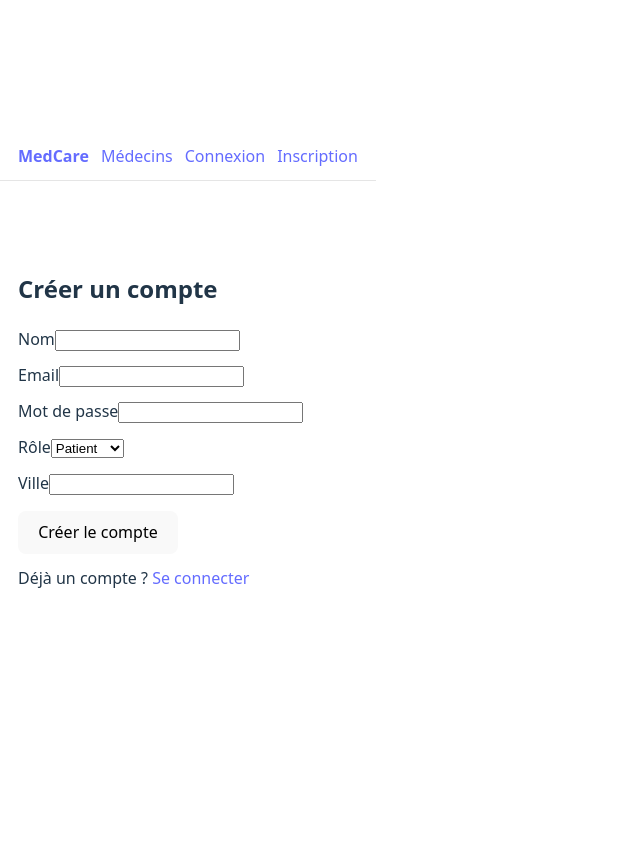
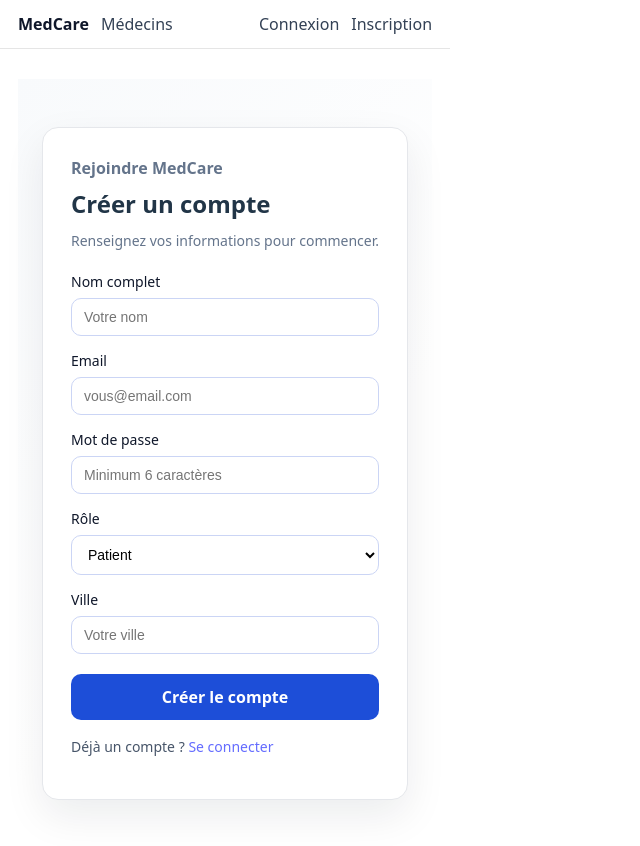
Before and after one commit to dzc1ph3r/Medical, a React app in the folder frontend/: page /register in a window 1280 px wide. Shown: the top 846 px of the page, without its empty margins (0-640 px from the left). Before the commit the page ends 800 px from the top, so only its background shows below. Built offline with nearby package versions, Linux system fonts and the light colour scheme; the HTML template or start-up script is replaced by a standard one.

Commit message:
style auth pages and enhance navbar

```diff
--- a/frontend/src/components/Navbar.tsx
+++ b/frontend/src/components/Navbar.tsx
@@ -10,6 +10,9 @@ export default function Navbar() {
     navigate("/login", { replace: true });
   };
 
+  const dashboardPath =
+    user?.role === "DOCTOR" ? "/doctor/dashboard" : "/patient/dashboard";
+
   return (
     <header
       style={{
@@ -19,33 +22,73 @@ export default function Navbar() {
         alignItems: "center",
         justifyContent: "space-between",
         gap: 12,
+        background: "#ffffff",
       }}
     >
       <div style={{ display: "flex", alignItems: "center", gap: 12 }}>
-        <Link to="/" style={{ fontWeight: 700, textDecoration: "none" }}>
+        <Link to="/" style={{ fontWeight: 700, textDecoration: "none", color: "#0f172a" }}>
           MedCare
         </Link>
 
         <nav style={{ display: "flex", gap: 12 }}>
-          <Link to="/">Médecins</Link>
+          <Link to="/" style={{ textDecoration: "none", color: "#334155" }}>
+            Médecins
+          </Link>
 
-          {user?.role === "PATIENT" && <Link to="/patient/dashboard">Mes RDV</Link>}
-          {user?.role === "DOCTOR" && <Link to="/doctor/dashboard">Calendrier</Link>}
+          {user?.role === "PATIENT" && (
+            <Link to="/patient/dashboard" style={{ textDecoration: "none", color: "#334155" }}>
+              Mes RDV
+            </Link>
+          )}
+          {user?.role === "DOCTOR" && (
+            <Link to="/doctor/dashboard" style={{ textDecoration: "none", color: "#334155" }}>
+              Calendrier
+            </Link>
+          )}
         </nav>
       </div>
 
       <div style={{ display: "flex", alignItems: "center", gap: 12 }}>
         {!user ? (
           <>
-            <Link to="/login">Connexion</Link>
-            <Link to="/register">Inscription</Link>
+            <Link to="/login" style={{ textDecoration: "none", color: "#334155" }}>
+              Connexion
+            </Link>
+            <Link to="/register" style={{ textDecoration: "none", color: "#334155" }}>
+              Inscription
+            </Link>
           </>
         ) : (
           <>
-            <span style={{ opacity: 0.8 }}>
+            <Link
+              to={dashboardPath}
+              style={{
+                padding: "6px 12px",
+                borderRadius: 999,
+                background: "#1d4ed8",
+                color: "#fff",
+                fontSize: 13,
+                textDecoration: "none",
+                fontWeight: 600,
+              }}
+            >
+              Dashboard
+            </Link>
+            <span style={{ opacity: 0.8, color: "#475569" }}>
               {user.name} — <b>{user.role}</b>
             </span>
-            <button onClick={onLogout}>Déconnexion</button>
+            <button
+              onClick={onLogout}
+              style={{
+                padding: "6px 12px",
+                borderRadius: 8,
+                border: "1px solid #e2e8f0",
+                background: "#f8fafc",
+                cursor: "pointer",
+              }}
+            >
+              Déconnexion
+            </button>
           </>
         )}
       </div>
--- a/frontend/src/pages/Login.tsx
+++ b/frontend/src/pages/Login.tsx
@@ -19,6 +19,17 @@ export default function Login() {
   const onSubmit = async (e: React.FormEvent) => {
     e.preventDefault();
     setError(null);
+
+    if (!email.trim() || !password.trim()) {
+      setError("Veuillez renseigner votre email et mot de passe.");
+      return;
+    }
+
+    if (password.trim().length < 6) {
+      setError("Le mot de passe doit contenir au moins 6 caractères.");
+      return;
+    }
+
     setLoading(true);
 
     try {
@@ -47,40 +58,97 @@ export default function Login() {
   };
 
   return (
-    <div style={{ maxWidth: 420, margin: "60px auto" }}>
-      <h2>Connexion</h2>
+    <div
+      style={{
+        minHeight: "calc(100vh - 80px)",
+        display: "flex",
+        alignItems: "center",
+        justifyContent: "center",
+        padding: 24,
+        background: "linear-gradient(135deg, #f4f8ff 0%, #ffffff 60%)",
+      }}
+    >
+      <div
+        style={{
+          width: "100%",
+          maxWidth: 420,
+          padding: 28,
+          borderRadius: 16,
+          background: "#ffffff",
+          boxShadow: "0 16px 40px rgba(15, 23, 42, 0.08)",
+          border: "1px solid #e5e7eb",
+        }}
+      >
+        <div style={{ marginBottom: 20 }}>
+          <p style={{ margin: 0, color: "#64748b", fontWeight: 600 }}>Bienvenue</p>
+          <h2 style={{ margin: "6px 0 0" }}>Connexion</h2>
+          <p style={{ margin: "8px 0 0", color: "#64748b", fontSize: 14 }}>
+            Accédez à votre espace MedCare en quelques secondes.
+          </p>
+        </div>
 
-      <form onSubmit={onSubmit}>
-        <div>
-          <label>Email</label>
+        <form onSubmit={onSubmit} style={{ display: "grid", gap: 14 }}>
+          <label style={{ display: "grid", gap: 6, fontSize: 14, color: "#0f172a" }}>
+            Email
             <input
               type="email"
               value={email}
               onChange={(e) => setEmail(e.target.value)}
               required
+              placeholder="vous@email.com"
+              style={{
+                padding: "10px 12px",
+                borderRadius: 10,
+                border: "1px solid #cbd5f5",
+                fontSize: 14,
+              }}
             />
-        </div>
+          </label>
 
-        <div style={{ marginTop: 12 }}>
-          <label>Mot de passe</label>
+          <label style={{ display: "grid", gap: 6, fontSize: 14, color: "#0f172a" }}>
+            Mot de passe
             <input
               type="password"
               value={password}
               onChange={(e) => setPassword(e.target.value)}
               required
+              placeholder="••••••••"
+              style={{
+                padding: "10px 12px",
+                borderRadius: 10,
+                border: "1px solid #cbd5f5",
+                fontSize: 14,
+              }}
             />
-        </div>
+          </label>
 
-        {error && <p style={{ color: "red", marginTop: 10 }}>{error}</p>}
+          {error && (
+            <p style={{ color: "#b91c1c", margin: 0, fontSize: 13 }}>{error}</p>
+          )}
 
-        <button type="submit" disabled={loading} style={{ marginTop: 16 }}>
+          <button
+            type="submit"
+            disabled={loading}
+            style={{
+              marginTop: 6,
+              padding: "12px 16px",
+              borderRadius: 10,
+              border: "none",
+              background: "#1d4ed8",
+              color: "#fff",
+              fontWeight: 600,
+              cursor: "pointer",
+              opacity: loading ? 0.7 : 1,
+            }}
+          >
             {loading ? "Connexion..." : "Se connecter"}
           </button>
         </form>
 
-      <p style={{ marginTop: 12 }}>
+        <p style={{ marginTop: 16, fontSize: 14, color: "#475569" }}>
           Pas encore de compte ? <Link to="/register">Créer un compte</Link>
         </p>
       </div>
+    </div>
   );
 }
--- a/frontend/src/pages/Register.tsx
+++ b/frontend/src/pages/Register.tsx
@@ -19,10 +19,32 @@ export default function Register() {
   const [city, setCity] = useState("");
   const [loading, setLoading] = useState(false);
   const [error, setError] = useState<string | null>(null);
+  const [fieldErrors, setFieldErrors] = useState<{
+    name?: string;
+    email?: string;
+    password?: string;
+    specialty?: string;
+  }>({});
 
   const onSubmit = async (event: React.FormEvent) => {
     event.preventDefault();
     setError(null);
+    const nextFieldErrors: typeof fieldErrors = {};
+
+    if (!name.trim()) nextFieldErrors.name = "Le nom est requis.";
+    if (!email.trim()) nextFieldErrors.email = "L'email est requis.";
+    if (!password.trim()) {
+      nextFieldErrors.password = "Le mot de passe est requis.";
+    } else if (password.trim().length < 6) {
+      nextFieldErrors.password = "Minimum 6 caractères.";
+    }
+    if (role === "DOCTOR" && !specialty.trim()) {
+      nextFieldErrors.specialty = "La spécialité est obligatoire.";
+    }
+
+    setFieldErrors(nextFieldErrors);
+    if (Object.keys(nextFieldErrors).length > 0) return;
+
     setLoading(true);
 
     try {
@@ -55,69 +77,184 @@ export default function Register() {
   };
 
   return (
-    <div style={{ maxWidth: 480, margin: "60px auto" }}>
-      <h2>Créer un compte</h2>
-
-      <form onSubmit={onSubmit}>
-        <div>
-          <label>Nom</label>
-          <input value={name} onChange={(e) => setName(e.target.value)} required />
+    <div
+      style={{
+        minHeight: "calc(100vh - 80px)",
+        display: "flex",
+        alignItems: "center",
+        justifyContent: "center",
+        padding: 24,
+        background: "linear-gradient(135deg, #f8fafc 0%, #ffffff 60%)",
+      }}
+    >
+      <div
+        style={{
+          width: "100%",
+          maxWidth: 520,
+          padding: 28,
+          borderRadius: 16,
+          background: "#ffffff",
+          boxShadow: "0 16px 40px rgba(15, 23, 42, 0.08)",
+          border: "1px solid #e5e7eb",
+        }}
+      >
+        <div style={{ marginBottom: 20 }}>
+          <p style={{ margin: 0, color: "#64748b", fontWeight: 600 }}>Rejoindre MedCare</p>
+          <h2 style={{ margin: "6px 0 0" }}>Créer un compte</h2>
+          <p style={{ margin: "8px 0 0", color: "#64748b", fontSize: 14 }}>
+            Renseignez vos informations pour commencer.
+          </p>
         </div>
 
-        <div style={{ marginTop: 12 }}>
-          <label>Email</label>
+        <form onSubmit={onSubmit} style={{ display: "grid", gap: 14 }}>
+          <label style={{ display: "grid", gap: 6, fontSize: 14, color: "#0f172a" }}>
+            Nom complet
+            <input
+              value={name}
+              onChange={(e) => setName(e.target.value)}
+              required
+              placeholder="Votre nom"
+              style={{
+                padding: "10px 12px",
+                borderRadius: 10,
+                border: "1px solid #cbd5f5",
+                fontSize: 14,
+              }}
+            />
+            {fieldErrors.name && (
+              <span style={{ color: "#b91c1c", fontSize: 12 }}>
+                {fieldErrors.name}
+              </span>
+            )}
+          </label>
+
+          <label style={{ display: "grid", gap: 6, fontSize: 14, color: "#0f172a" }}>
+            Email
             <input
               type="email"
               value={email}
               onChange={(e) => setEmail(e.target.value)}
               required
+              placeholder="vous@email.com"
+              style={{
+                padding: "10px 12px",
+                borderRadius: 10,
+                border: "1px solid #cbd5f5",
+                fontSize: 14,
+              }}
             />
-        </div>
+            {fieldErrors.email && (
+              <span style={{ color: "#b91c1c", fontSize: 12 }}>
+                {fieldErrors.email}
+              </span>
+            )}
+          </label>
 
-        <div style={{ marginTop: 12 }}>
-          <label>Mot de passe</label>
+          <label style={{ display: "grid", gap: 6, fontSize: 14, color: "#0f172a" }}>
+            Mot de passe
             <input
               type="password"
               value={password}
               onChange={(e) => setPassword(e.target.value)}
               required
+              placeholder="Minimum 6 caractères"
+              style={{
+                padding: "10px 12px",
+                borderRadius: 10,
+                border: "1px solid #cbd5f5",
+                fontSize: 14,
+              }}
             />
-        </div>
+            {fieldErrors.password && (
+              <span style={{ color: "#b91c1c", fontSize: 12 }}>
+                {fieldErrors.password}
+              </span>
+            )}
+          </label>
 
-        <div style={{ marginTop: 12 }}>
-          <label>Rôle</label>
-          <select value={role} onChange={(e) => setRole(e.target.value as Role)}>
+          <label style={{ display: "grid", gap: 6, fontSize: 14, color: "#0f172a" }}>
+            Rôle
+            <select
+              value={role}
+              onChange={(e) => setRole(e.target.value as Role)}
+              style={{
+                padding: "10px 12px",
+                borderRadius: 10,
+                border: "1px solid #cbd5f5",
+                fontSize: 14,
+                background: "#fff",
+              }}
+            >
               <option value="PATIENT">Patient</option>
               <option value="DOCTOR">Médecin</option>
             </select>
-        </div>
+          </label>
 
           {role === "DOCTOR" && (
-          <div style={{ marginTop: 12 }}>
-            <label>Spécialité</label>
+            <label style={{ display: "grid", gap: 6, fontSize: 14, color: "#0f172a" }}>
+              Spécialité
               <input
                 value={specialty}
                 onChange={(e) => setSpecialty(e.target.value)}
                 required
+                placeholder="Cardiologie, pédiatrie..."
+                style={{
+                  padding: "10px 12px",
+                  borderRadius: 10,
+                  border: "1px solid #cbd5f5",
+                  fontSize: 14,
+                }}
               />
-          </div>
+              {fieldErrors.specialty && (
+                <span style={{ color: "#b91c1c", fontSize: 12 }}>
+                  {fieldErrors.specialty}
+                </span>
+              )}
+            </label>
           )}
 
-        <div style={{ marginTop: 12 }}>
-          <label>Ville</label>
-          <input value={city} onChange={(e) => setCity(e.target.value)} />
-        </div>
+          <label style={{ display: "grid", gap: 6, fontSize: 14, color: "#0f172a" }}>
+            Ville
+            <input
+              value={city}
+              onChange={(e) => setCity(e.target.value)}
+              placeholder="Votre ville"
+              style={{
+                padding: "10px 12px",
+                borderRadius: 10,
+                border: "1px solid #cbd5f5",
+                fontSize: 14,
+              }}
+            />
+          </label>
 
-        {error && <p style={{ color: "red", marginTop: 10 }}>{error}</p>}
+          {error && (
+            <p style={{ color: "#b91c1c", margin: 0, fontSize: 13 }}>{error}</p>
+          )}
 
-        <button type="submit" disabled={loading} style={{ marginTop: 16 }}>
+          <button
+            type="submit"
+            disabled={loading}
+            style={{
+              marginTop: 6,
+              padding: "12px 16px",
+              borderRadius: 10,
+              border: "none",
+              background: "#1d4ed8",
+              color: "#fff",
+              fontWeight: 600,
+              cursor: "pointer",
+              opacity: loading ? 0.7 : 1,
+            }}
+          >
             {loading ? "Création..." : "Créer le compte"}
           </button>
         </form>
 
-      <p style={{ marginTop: 12 }}>
+        <p style={{ marginTop: 16, fontSize: 14, color: "#475569" }}>
           Déjà un compte ? <Link to="/login">Se connecter</Link>
         </p>
       </div>
+    </div>
   );
 }
```
Lines whose indentation alone changed are shown as unchanged.
